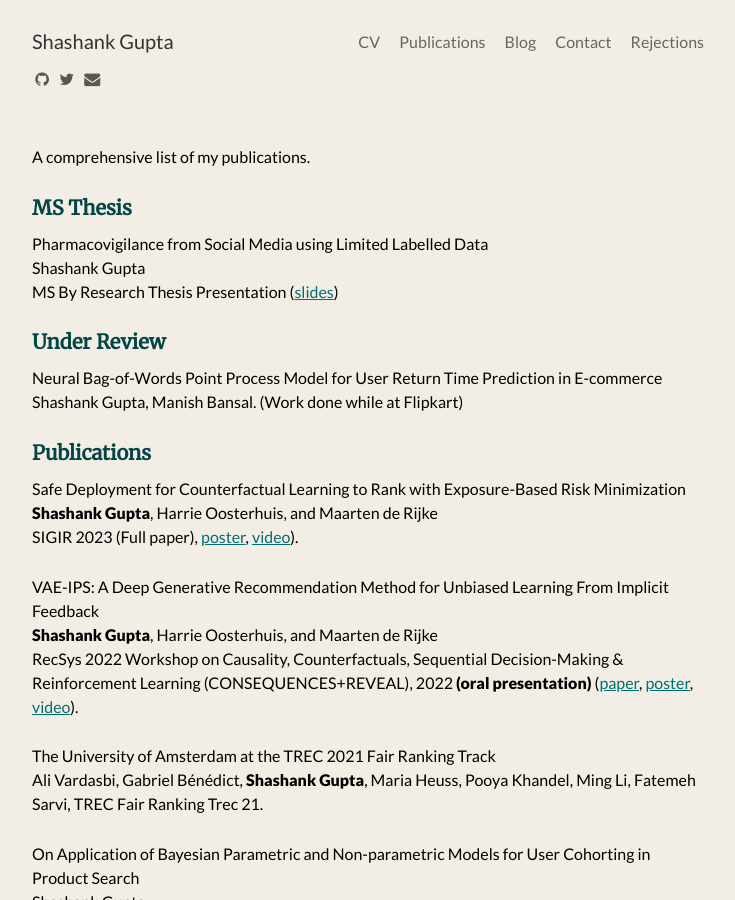
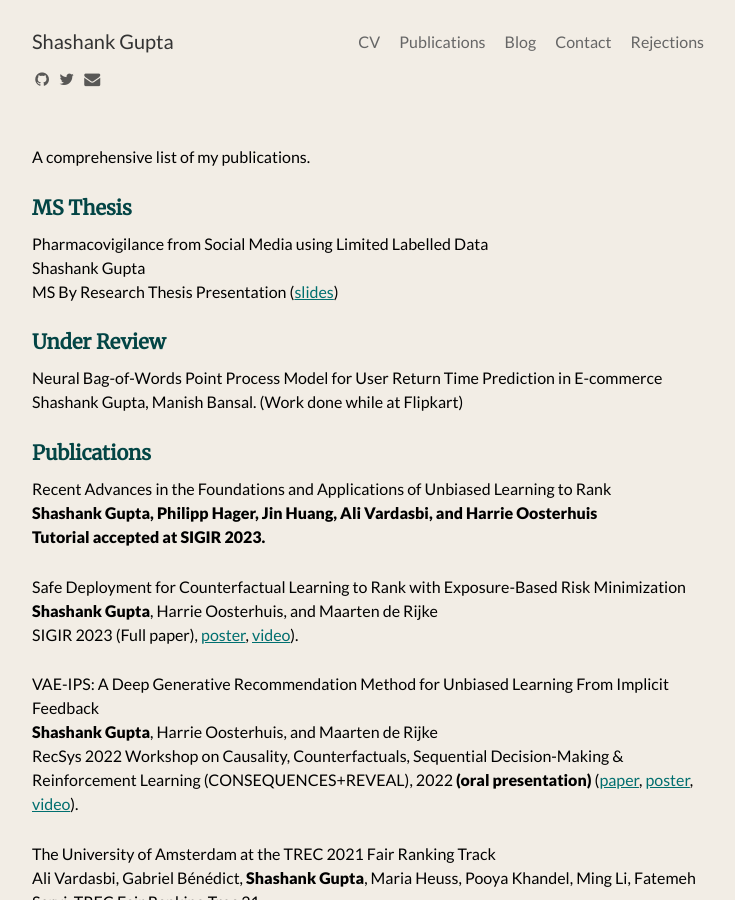
Before and after one commit to shashankg7/shashankg7.github.io, a Jekyll site: the page built from publications.md, in a window 1280 px wide and 900 px high. Shown: the whole window, without its empty margins (272-1007 px from the left). Built offline with Jekyll 4.4.1, drawn with Linux system fonts in a browser that asks for light colours; nearby versions of some CDN libraries.

Commit message:
Update publications.md

```diff
--- a/publications.md
+++ b/publications.md
@@ -18,6 +18,10 @@
 Shashank Gupta, Manish Bansal. (Work done while at Flipkart)
 
 ### Publications
+
+Recent Advances in the Foundations and Applications of Unbiased Learning to Rank <br>
+<b>Shashank Gupta<b>, Philipp Hager, Jin Huang, Ali Vardasbi, and Harrie Oosterhuis <br>
+Tutorial accepted at SIGIR 2023.
 
 Safe Deployment for Counterfactual Learning to Rank with Exposure-Based Risk Minimization <br>
 <b>Shashank Gupta</b>, Harrie Oosterhuis, and Maarten de Rijke <br>
```
